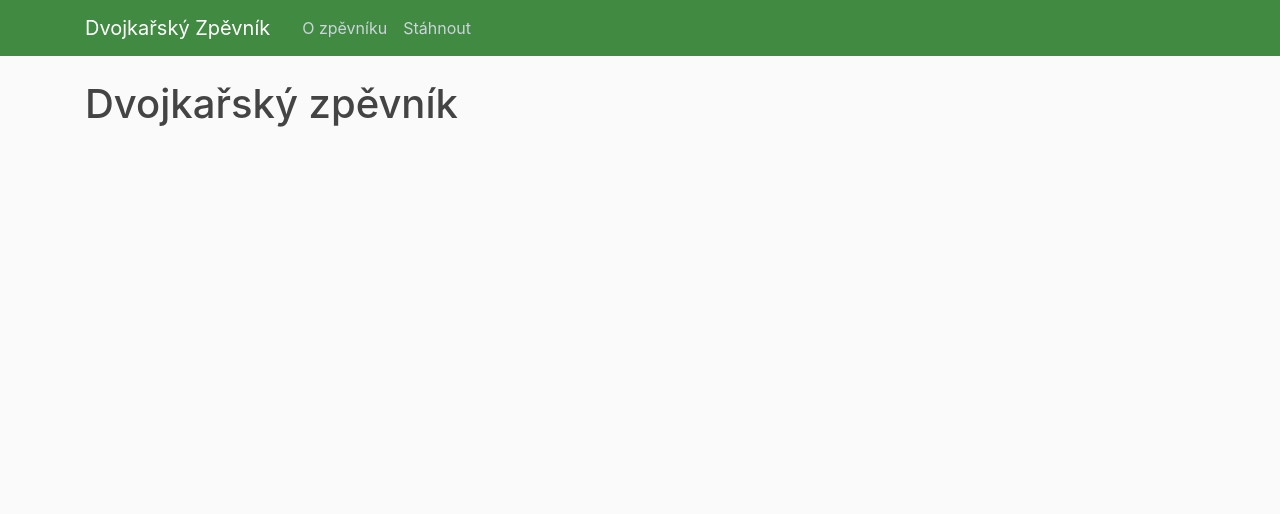
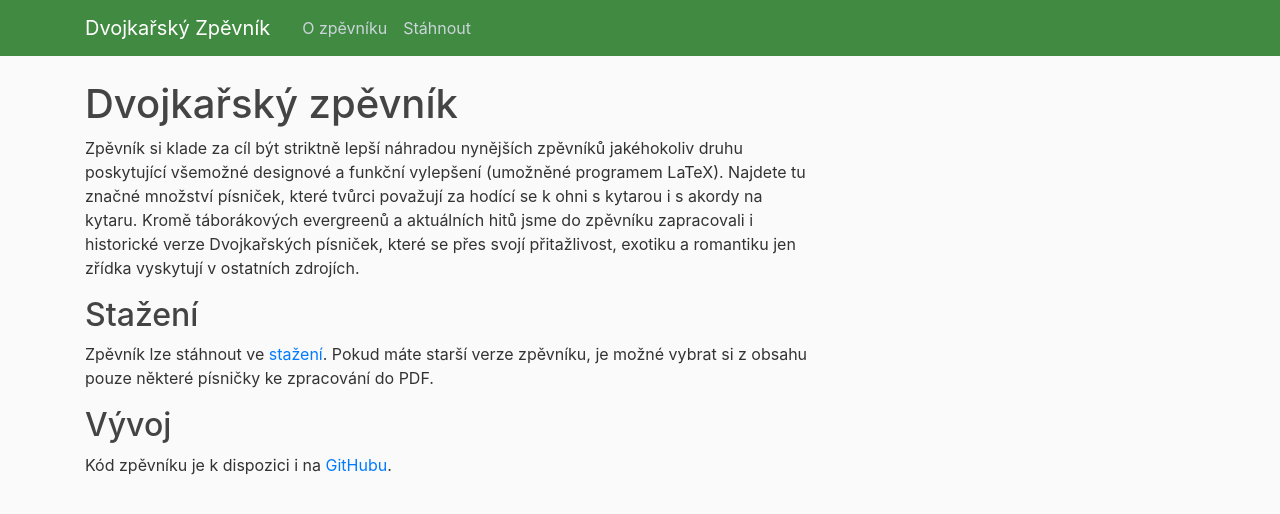
Before and after one commit to 8ToThePowerOfMol/dvojkarsky_zpevnik_web, a Django app: template dvojkarsky_zpevnik/homepage/templates/homepage/home.html in a window 1280 px wide. Shown: the top 514 px of the page. Run offline with Django 3.2, Linux system fonts and the light colour scheme; the template is opened without the code that fills it, so the values that code supplies are empty; some libraries are stand-ins or nearby versions.

Commit message:
Add simple basic content

```diff
--- a/dvojkarsky_zpevnik/dvojkarsky_zpevnik/urls.py
+++ b/dvojkarsky_zpevnik/dvojkarsky_zpevnik/urls.py
@@ -17,6 +17,6 @@ from django.contrib import admin
 from django.urls import path, include
 
 urlpatterns = [
-    path('admin/', admin.site.urls),
+    # path('admin/', admin.site.urls),
     path('', include('homepage.urls')),
 ]
--- a/dvojkarsky_zpevnik/homepage/templates/homepage/home.html
+++ b/dvojkarsky_zpevnik/homepage/templates/homepage/home.html
@@ -1,4 +1,27 @@
 {% extends "homepage/base.html" %}
 {% block content %}
+
     <h1>Dvojkařský zpěvník</h1>
+
+    <p>
+        Zpěvník si klade za cíl být striktně lepší náhradou nynějších zpěvníků jakéhokoliv druhu poskytující všemožné
+        designové a funkční vylepšení (umožněné programem LaTeX). Najdete tu značné množství písniček, které tvůrci
+        považují za hodící se k ohni s kytarou i s akordy na kytaru. Kromě táborákových evergreenů a aktuálních hitů
+        jsme do zpěvníku zapracovali i historické verze Dvojkařských písniček, které se přes svojí přitažlivost, exotiku
+        a romantiku jen zřídka vyskytují v ostatních zdrojích.
+    </p>
+
+    <h2>Stažení</h2>
+
+    <p>
+        Zpěvník lze stáhnout ve <a href="{% url 'homepage-download' %}">stažení</a>.
+        Pokud máte starší verze zpěvníku, je možné vybrat si z obsahu pouze některé písničky ke zpracování do PDF.
+    </p>
+
+    <h2>Vývoj</h2>
+
+    <p>
+        Kód zpěvníku je k dispozici i na <a href="https://github.com/JindrazPrahy/DvojkarskyZpevnik">GitHubu</a>.
+    </p>
+
 {% endblock %}
```
Also changed, not shown: dvojkarsky_zpevnik/homepage/templates/homepage/download.html (+17 -0 lines), dvojkarsky_zpevnik/homepage/management/commands/__init__.py (added).
